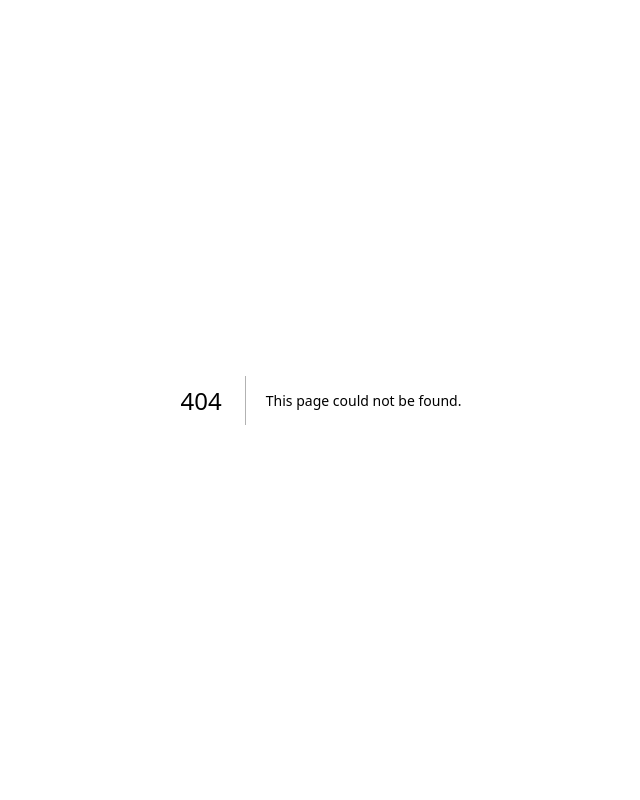
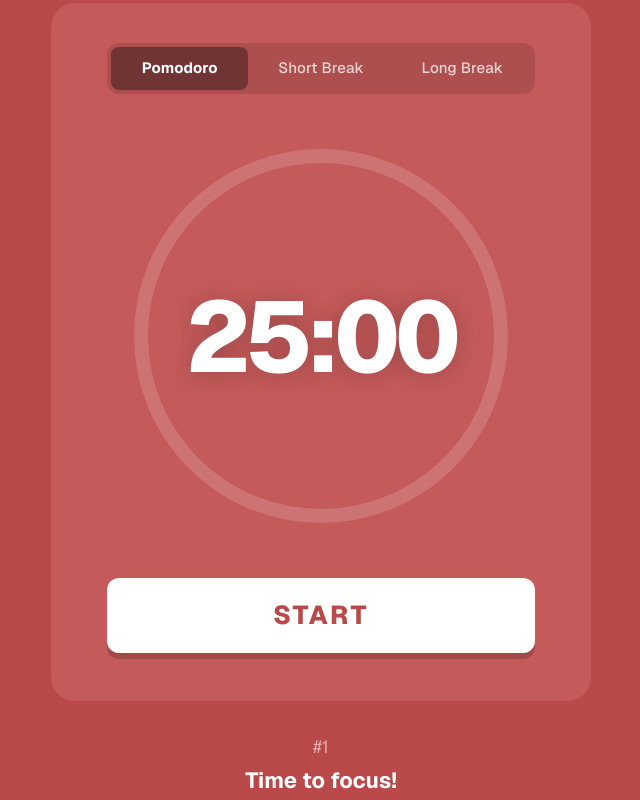
Before and after one commit to BuildKinship/hermes-prototype-base, a Next.js app: page /pomodoro-timer in a window 1280 px wide. Before the commit this address had no page. Shown: the whole page, without its empty margins (319-959 px from the left). Built offline with nearby package versions, Linux system fonts and the light colour scheme.

Commit message:
feat(prototype): pomodoro-timer — projector-ready Pomodoro timer with ring progress, bell sound, and mode switching

```diff
--- /dev/null
+++ b/app/pomodoro-timer/page.tsx
@@ -0,0 +1,270 @@
+'use client';
+// Client component: uses useState, useEffect, useRef for timer logic and interval management
+
+import { useState, useEffect, useRef, useCallback } from 'react';
+import { motion, AnimatePresence } from 'framer-motion';
+
+// Timer modes with durations in seconds
+const MODES = {
+  pomodoro: { label: 'Pomodoro', duration: 25 * 60, tagline: 'Time to focus!' },
+  shortBreak: { label: 'Short Break', duration: 5 * 60, tagline: 'Take a breather!' },
+  longBreak: { label: 'Long Break', duration: 15 * 60, tagline: 'Great work — relax!' },
+} as const;
+
+type ModeKey = keyof typeof MODES;
+
+const BG_COLORS: Record<ModeKey, string> = {
+  pomodoro: '#BA4949',
+  shortBreak: '#4C8C5C',
+  longBreak: '#457CA3',
+};
+
+const CARD_COLORS: Record<ModeKey, string> = {
+  pomodoro: '#C55A5A',
+  shortBreak: '#5BA06B',
+  longBreak: '#5090B8',
+};
+
+function formatTime(seconds: number): string {
+  const m = Math.floor(seconds / 60);
+  const s = seconds % 60;
+  return `${String(m).padStart(2, '0')}:${String(s).padStart(2, '0')}`;
+}
+
+export default function PomodoroTimerPage() {
+  const [mode, setMode] = useState<ModeKey>('pomodoro');
+  const [timeLeft, setTimeLeft] = useState(MODES.pomodoro.duration);
+  const [isRunning, setIsRunning] = useState(false);
+  const [sessions, setSessions] = useState(1);
+  const [completed, setCompleted] = useState(false);
+  const intervalRef = useRef<ReturnType<typeof setInterval> | null>(null);
+  const audioCtxRef = useRef<AudioContext | null>(null);
+
+  // Switch mode resets timer
+  const switchMode = useCallback((newMode: ModeKey) => {
+    setMode(newMode);
+    setTimeLeft(MODES[newMode].duration);
+    setIsRunning(false);
+    setCompleted(false);
+    if (intervalRef.current) clearInterval(intervalRef.current);
+  }, []);
+
+  // Play a simple bell-like tone using Web Audio API
+  const playBell = useCallback(() => {
+    if (typeof window === 'undefined') return;
+    const AudioContextClass = window.AudioContext || (window as unknown as { webkitAudioContext: typeof AudioContext }).webkitAudioContext;
+    const ctx = audioCtxRef.current || new AudioContextClass();
+    audioCtxRef.current = ctx;
+
+    const frequencies = [523.25, 659.25, 783.99, 1046.50]; // C5 E5 G5 C6
+    frequencies.forEach((freq, i) => {
+      const osc = ctx.createOscillator();
+      const gain = ctx.createGain();
+      osc.connect(gain);
+      gain.connect(ctx.destination);
+      osc.type = 'sine';
+      osc.frequency.value = freq;
+      const startTime = ctx.currentTime + i * 0.18;
+      gain.gain.setValueAtTime(0, startTime);
+      gain.gain.linearRampToValueAtTime(0.4, startTime + 0.05);
+      gain.gain.exponentialRampToValueAtTime(0.001, startTime + 0.6);
+      osc.start(startTime);
+      osc.stop(startTime + 0.7);
+    });
+  }, []);
+
+  // Tick logic
+  useEffect(() => {
+    if (isRunning) {
+      intervalRef.current = setInterval(() => {
+        setTimeLeft((prev) => {
+          if (prev <= 1) {
+            clearInterval(intervalRef.current!);
+            setIsRunning(false);
+            setCompleted(true);
+            if (mode === 'pomodoro') setSessions((s) => s + 1);
+            playBell();
+            return 0;
+          }
+          return prev - 1;
+        });
+      }, 1000);
+    } else {
+      if (intervalRef.current) clearInterval(intervalRef.current);
+    }
+    return () => { if (intervalRef.current) clearInterval(intervalRef.current); };
+  }, [isRunning, mode, playBell]);
+
+  const handleStartPause = () => {
+    setCompleted(false);
+    setIsRunning((r) => !r);
+  };
+
+  const handleReset = () => {
+    setIsRunning(false);
+    setCompleted(false);
+    setTimeLeft(MODES[mode].duration);
+    if (intervalRef.current) clearInterval(intervalRef.current);
+  };
+
+  const progress = 1 - timeLeft / MODES[mode].duration;
+  const bg = BG_COLORS[mode];
+  const cardBg = CARD_COLORS[mode];
+  const displayMode = MODES[mode];
+
+  // Circle progress ring
+  const RADIUS = 180;
+  const CIRCUMFERENCE = 2 * Math.PI * RADIUS;
+  const strokeDash = CIRCUMFERENCE * (1 - progress);
+
+  return (
+    <motion.div
+      animate={{ backgroundColor: bg }}
+      transition={{ duration: 0.6 }}
+      style={{ minHeight: '100vh', display: 'flex', flexDirection: 'column', alignItems: 'center', justifyContent: 'center', fontFamily: 'var(--font-geist-sans, system-ui, sans-serif)' }}
+    >
+      {/* Card */}
+      <motion.div
+        animate={{ backgroundColor: cardBg }}
+        transition={{ duration: 0.6 }}
+        style={{
+          borderRadius: 24,
+          padding: '40px 56px 48px',
+          width: 540,
+          maxWidth: '95vw',
+          display: 'flex',
+          flexDirection: 'column',
+          alignItems: 'center',
+          gap: 32,
+        }}
+      >
+        {/* Mode tabs */}
+        <div style={{ display: 'flex', gap: 4, background: 'rgba(0,0,0,0.12)', borderRadius: 12, padding: 4, width: '100%' }}>
+          {(Object.keys(MODES) as ModeKey[]).map((key) => (
+            <button
+              key={key}
+              onClick={() => switchMode(key)}
+              style={{
+                flex: 1,
+                padding: '10px 0',
+                borderRadius: 8,
+                border: 'none',
+                cursor: 'pointer',
+                fontWeight: mode === key ? 700 : 500,
+                fontSize: 15,
+                background: mode === key ? 'rgba(0,0,0,0.35)' : 'transparent',
+                color: mode === key ? '#fff' : 'rgba(255,255,255,0.75)',
+                transition: 'all 0.2s',
+                letterSpacing: '0.01em',
+              }}
+            >
+              {MODES[key].label}
+            </button>
+          ))}
+        </div>
+
+        {/* Timer ring + digits */}
+        <div style={{ position: 'relative', width: 420, height: 420, display: 'flex', alignItems: 'center', justifyContent: 'center' }}>
+          {/* SVG ring */}
+          <svg width={420} height={420} style={{ position: 'absolute', top: 0, left: 0, transform: 'rotate(-90deg)' }}>
+            {/* Track */}
+            <circle
+              cx={210} cy={210} r={RADIUS}
+              fill="none"
+              stroke="rgba(255,255,255,0.15)"
+              strokeWidth={14}
+            />
+            {/* Progress */}
+            <motion.circle
+              cx={210} cy={210} r={RADIUS}
+              fill="none"
+              stroke="rgba(255,255,255,0.85)"
+              strokeWidth={14}
+              strokeLinecap="round"
+              strokeDasharray={CIRCUMFERENCE}
+              animate={{ strokeDashoffset: strokeDash }}
+              transition={{ duration: 0.5, ease: 'linear' }}
+            />
+          </svg>
+
+          {/* Timer digits */}
+          <AnimatePresence mode="wait">
+            <motion.div
+              key={mode}
+              initial={{ opacity: 0, scale: 0.85 }}
+              animate={{ opacity: 1, scale: 1 }}
+              exit={{ opacity: 0, scale: 0.85 }}
+              transition={{ duration: 0.25 }}
+              style={{
+                fontSize: 100,
+                fontWeight: 800,
+                color: '#fff',
+                letterSpacing: '-4px',
+                lineHeight: 1,
+                textShadow: '0 2px 24px rgba(0,0,0,0.2)',
+                fontVariantNumeric: 'tabular-nums',
+                zIndex: 1,
+              }}
+            >
+              {formatTime(timeLeft)}
+            </motion.div>
+          </AnimatePresence>
+        </div>
+
+        {/* Start / Pause button */}
+        <motion.button
+          onClick={handleStartPause}
+          whileHover={{ scale: 1.04 }}
+          whileTap={{ scale: 0.97 }}
+          style={{
+            background: '#fff',
+            color: bg,
+            border: 'none',
+            borderRadius: 12,
+            padding: '18px 72px',
+            fontSize: 26,
+            fontWeight: 800,
+            letterSpacing: '0.1em',
+            cursor: 'pointer',
+            boxShadow: '0 6px 0 rgba(0,0,0,0.18)',
+            width: '100%',
+          }}
+        >
+          {isRunning ? 'PAUSE' : completed ? 'RESTART' : 'START'}
+        </motion.button>
+
+        {/* Reset link */}
+        {(isRunning || timeLeft !== MODES[mode].duration) && (
+          <button
+            onClick={handleReset}
+            style={{ background: 'none', border: 'none', color: 'rgba(255,255,255,0.65)', fontSize: 14, cursor: 'pointer', marginTop: -16 }}
+          >
+            ↺ Reset
+          </button>
+        )}
+      </motion.div>
+
+      {/* Session counter + tagline */}
+      <div style={{ marginTop: 32, textAlign: 'center' }}>
+        <AnimatePresence>
+          {completed && (
+            <motion.div
+              initial={{ opacity: 0, y: -10 }}
+              animate={{ opacity: 1, y: 0 }}
+              exit={{ opacity: 0 }}
+              style={{ color: '#fff', fontSize: 22, fontWeight: 700, marginBottom: 8 }}
+            >
+              🎉 Time&apos;s up!
+            </motion.div>
+          )}
+        </AnimatePresence>
+        <div style={{ color: 'rgba(255,255,255,0.55)', fontSize: 18, marginBottom: 4 }}>
+          #{mode === 'pomodoro' ? sessions : `${sessions - 1} complete`}
+        </div>
+        <div style={{ color: '#fff', fontSize: 22, fontWeight: 700 }}>
+          {displayMode.tagline}
+        </div>
+      </div>
+    </motion.div>
+  );
+}
```
Also changed, not shown: 1 other file (tests, documents, lock files or other folders).
